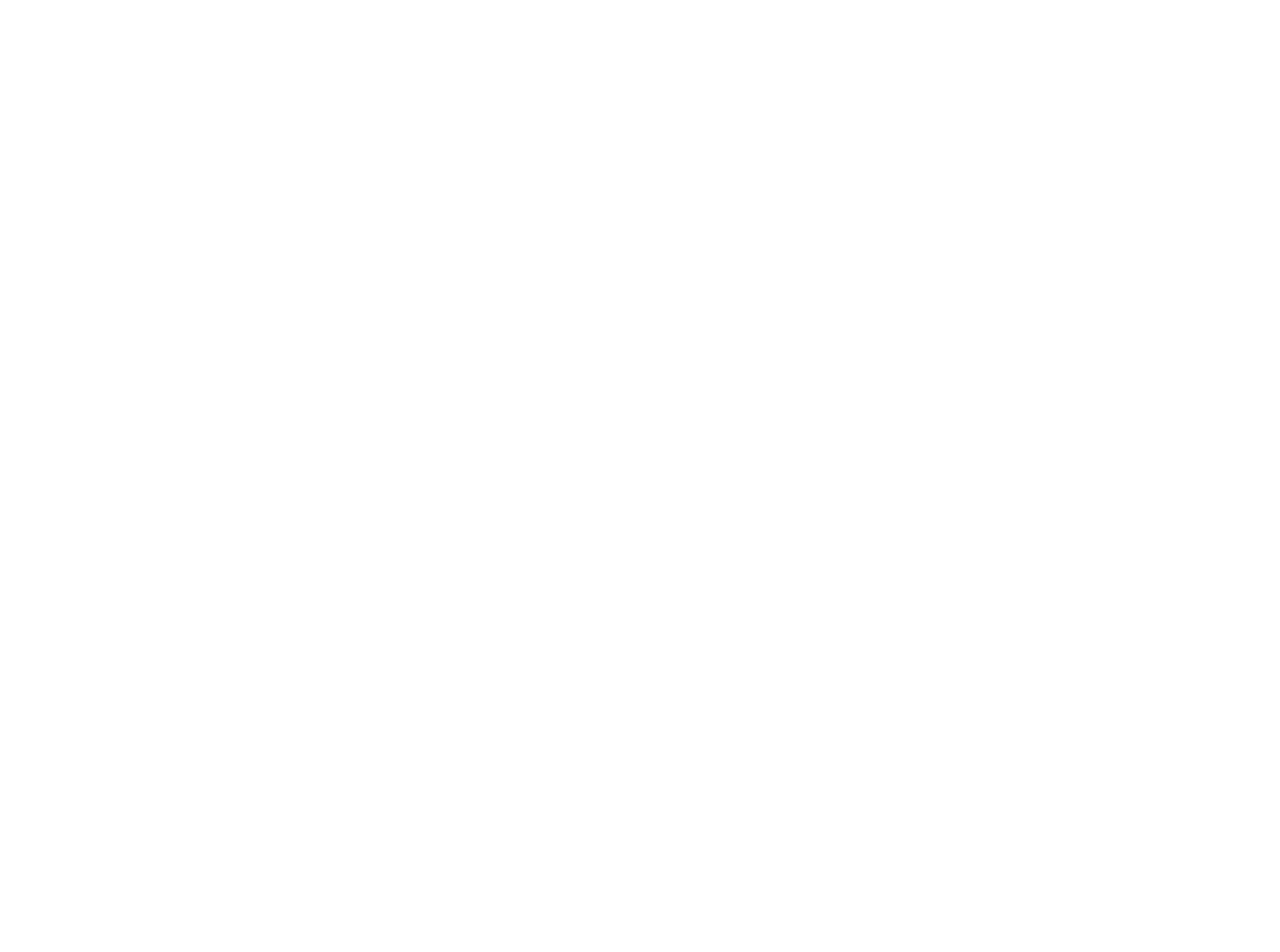
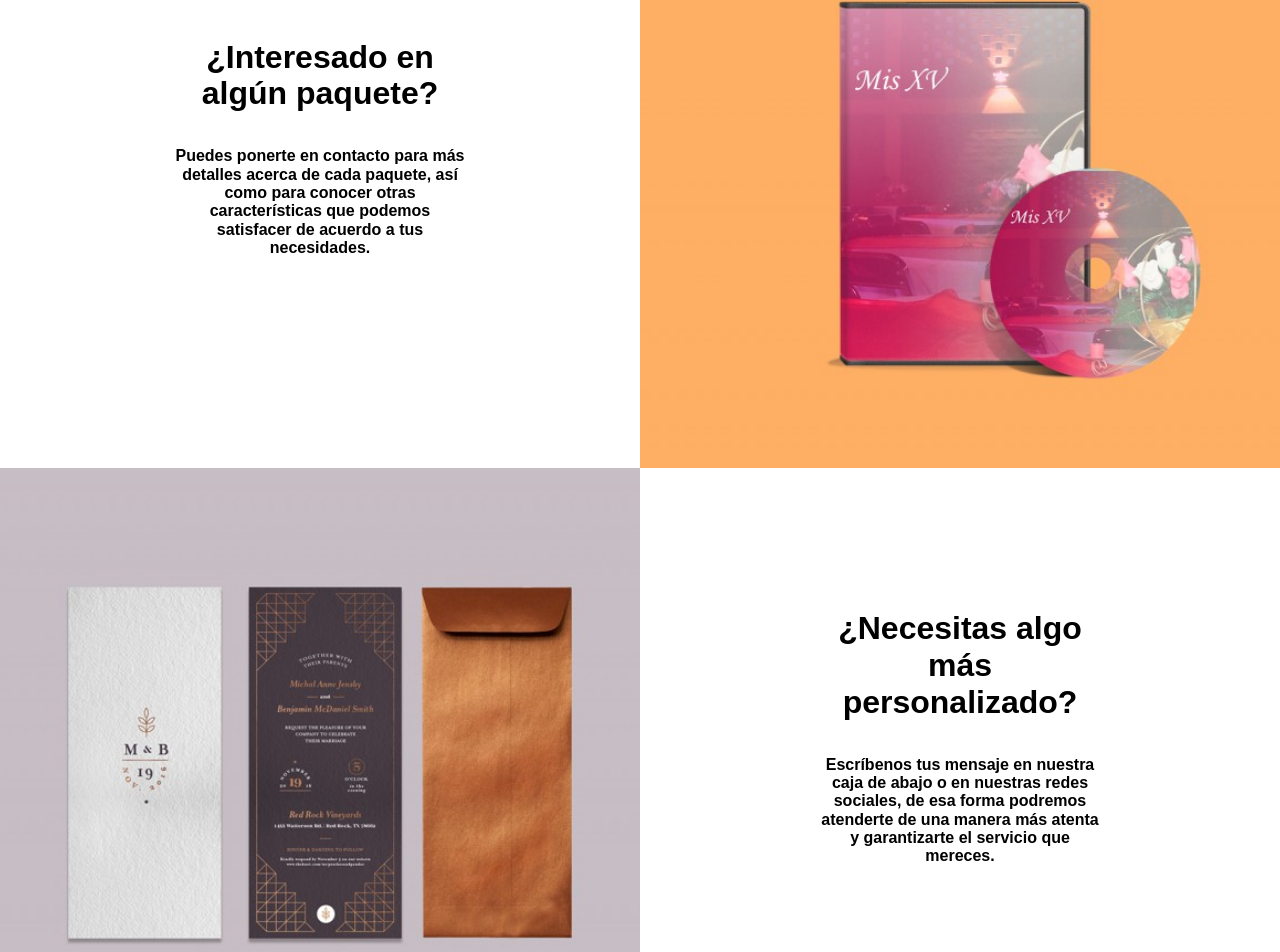
Before and after one commit to heyitsanuar/visual-video, a React (Create React App) app: page /contacto in a window 1280 px wide. Shown: the part 922-1874 px from the top of the page. Before the commit the page ends 823 px from the top, so only its background shows below. Built offline with nearby package versions, Linux system fonts and the light colour scheme; a web font is replaced by a local one.

Commit message:
Add contact styles

```diff
--- a/src/app/AppRoutes.jsx
+++ b/src/app/AppRoutes.jsx
@@ -3,6 +3,7 @@
 import Home from "../features/home/Home";
 import Services from "../features/services/Services";
 import Galery from "../features/galery/Galery";
+import Contact from "../features/contact/Contact";
 
 const AppRoutes = () => {
   return (
@@ -10,7 +11,7 @@
       <Route exact path='/' component={Home} />
       <Route path='/servicios' component={Services} />
       <Route path='/galeria' component={Galery} />
-      <Route path='/contacto' render={() => {}} />
+      <Route path='/contacto' component={Contact} />
     </Switch>
   );
 };
--- /dev/null
+++ b/src/features/contact/Contact.jsx
@@ -0,0 +1,63 @@
+import React from "react";
+
+import dvdCoverImgHq from "../../shared/assets/img/contact/dvd-cover-hq.jpg";
+import dvdCoverImgMq from "../../shared/assets/img/contact/dvd-cover-mq.jpg";
+import dvdCoverImgLq from "../../shared/assets/img/contact/dvd-cover-lq.jpg";
+import inviteImgHq from "../../shared/assets/img/contact/invitation-hq.jpg";
+import inviteImgMq from "../../shared/assets/img/contact/invitation-mq.jpg";
+import inviteImgLq from "../../shared/assets/img/contact/invitation-lq.jpg";
+import "./ContactStyles.scss";
+
+const Contact = (props) => {
+  return (
+    <section id='landing-page' class='landing-page'>
+      <section class='caracteristicas'>
+        <div class='caracteristica'>
+          <div class='caracteristica__info flex-center'>
+            <div class='caracteristica__content'>
+              <h3 class='caracteristica__title text--s-black mb-3'>
+                ¿Interesado en algún paquete?
+              </h3>
+              <div class='border border--s-black border--short'></div>
+              <p class='text--s-black mt-35 mb-5'>
+                Puedes ponerte en contacto para más detalles acerca de cada paquete, así como para
+                conocer otras características que podemos satisfacer de acuerdo a tus necesidades.
+              </p>
+            </div>
+          </div>
+          <div class='caracteristica__image'>
+            <picture>
+              <source src={dvdCoverImgHq} media='(min-width: 992px)' />
+              <source src={dvdCoverImgMq} media='(min-width: 768px)' />
+              <img src={dvdCoverImgLq} alt='' class='image' />
+            </picture>
+          </div>
+        </div>
+        <div class='caracteristica'>
+          <div class='caracteristica__image'>
+            <picture>
+              <source src={inviteImgHq} media='(min-width: 992px)' />
+              <source src={inviteImgMq} media='(min-width: 768px)' />
+              <img src={inviteImgLq} alt='' class='image' />
+            </picture>
+          </div>
+          <div class='caracteristica__info flex-center'>
+            <div class='caracteristica__content'>
+              <h3 class='caracteristica__title text--s-black mb-3'>
+                ¿Necesitas algo más personalizado?
+              </h3>
+              <div class='border border--s-black border--short'></div>
+              <p class='text--s-black mt-35 mb-5'>
+                Escríbenos tus mensaje en nuestra caja de abajo o en nuestras redes sociales, de esa
+                forma podremos atenderte de una manera más atenta y garantizarte el servicio que
+                mereces.
+              </p>
+            </div>
+          </div>
+        </div>
+      </section>
+    </section>
+  );
+};
+
+export default Contact;
--- /dev/null
+++ b/src/features/contact/ContactStyles.scss
@@ -0,0 +1 @@
+@import "../services/styles/caracteristica.scss";
```
